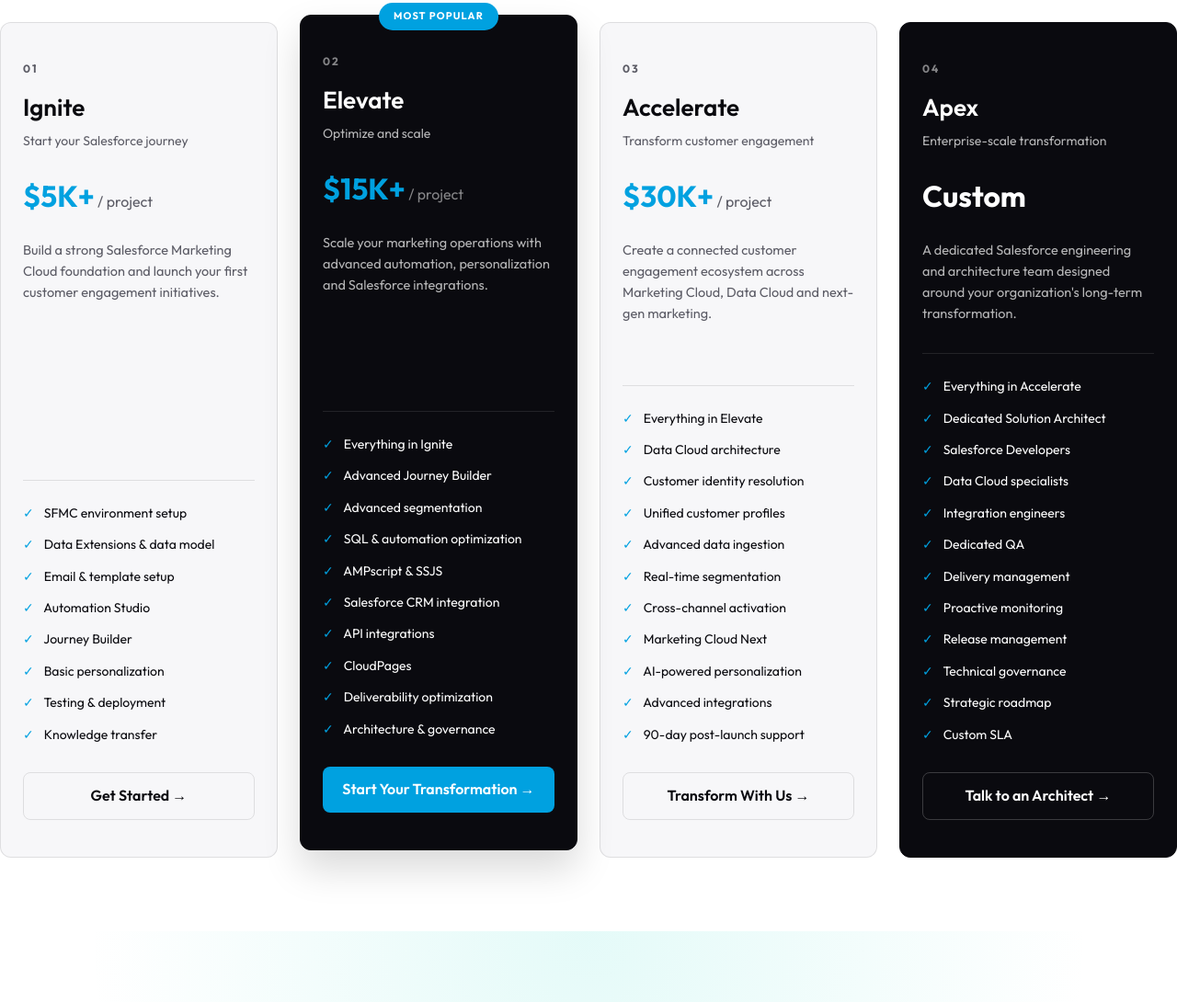
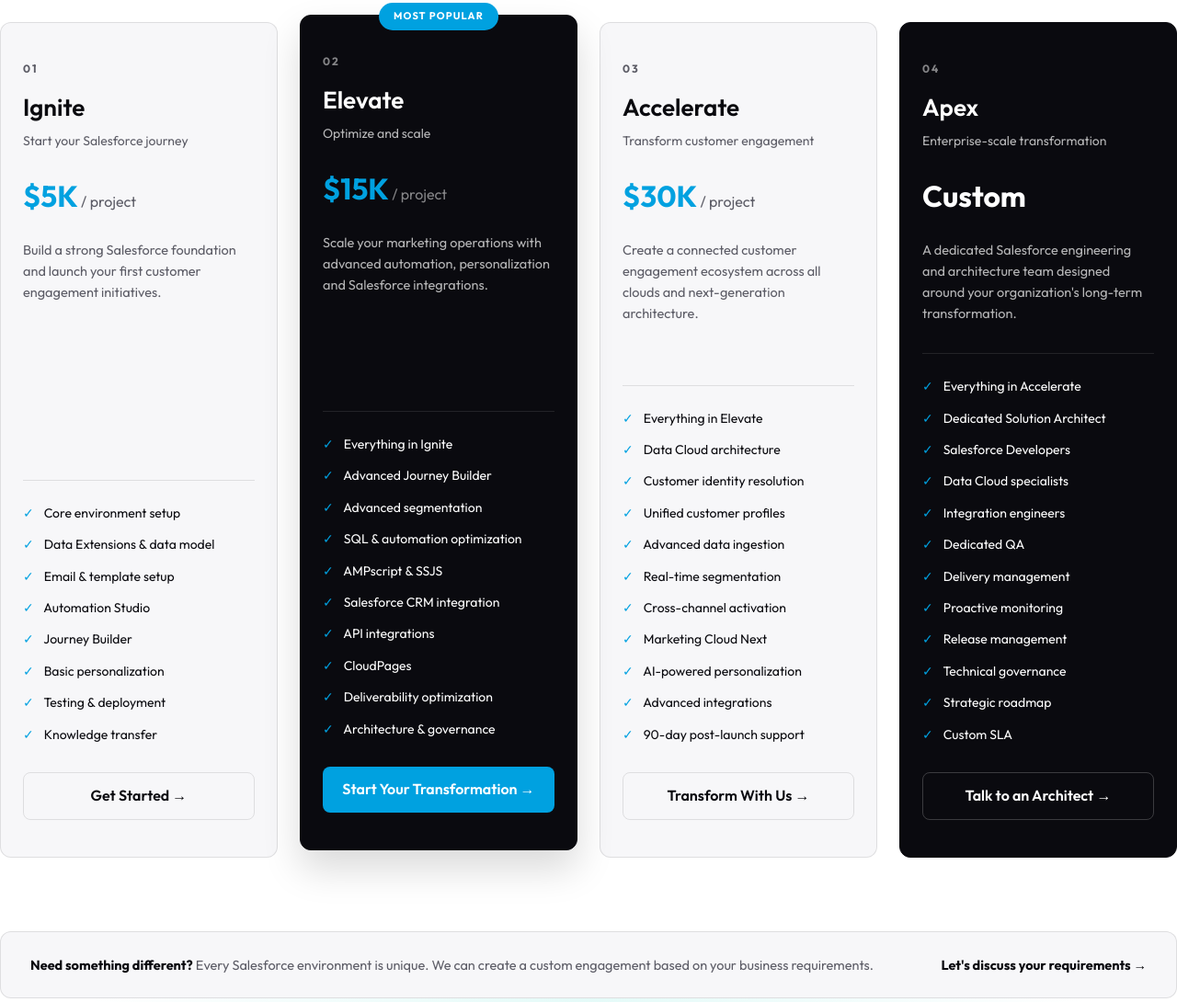
Before and after one commit to YashParkhi07/blazrs, a website: page salesforce.html in a window 1280 px wide. Shown: the part 4214-5304 px from the top of the page at 92% size. Drawn offline with Linux system fonts and the light colour scheme.

Commit message:
Generalize pricing descriptions, remove + signs, and add footer note

```diff
--- a/salesforce.html
+++ b/salesforce.html
@@ -223,12 +223,12 @@
           <h4 style="font-size: 26px; color: var(--paper); margin-bottom: 4px; font-weight: 600;">Ignite</h4>
           <p style="font-size: 14px; color: var(--grey); margin-bottom: 24px;">Start your Salesforce journey</p>
 
-          <p style="font-size: 32px; font-weight: 700; color: var(--cyan); margin-bottom: 20px;">$5K+<span style="font-size: 16px; color: var(--grey); font-weight: 400;"> / project</span></p>
-          <p style="font-size: 14.5px; color: var(--grey); line-height: 1.6; margin-bottom: 32px; flex-grow: 1;">Build a strong Salesforce Marketing Cloud foundation and launch your first customer engagement initiatives.</p>
+          <p style="font-size: 32px; font-weight: 700; color: var(--cyan); margin-bottom: 20px;">$5K<span style="font-size: 16px; color: var(--grey); font-weight: 400;"> / project</span></p>
+          <p style="font-size: 14.5px; color: var(--grey); line-height: 1.6; margin-bottom: 32px; flex-grow: 1;">Build a strong Salesforce foundation and launch your first customer engagement initiatives.</p>
 
           <div style="border-top: 1px solid var(--line); padding-top: 24px; margin-bottom: 30px;">
             <ul style="list-style: none; padding: 0; color: var(--paper); font-size: 14px; display: flex; flex-direction: column; gap: 12px;">
-              <li><span style="color: var(--cyan); margin-right: 8px;">✓</span> SFMC environment setup</li>
+              <li><span style="color: var(--cyan); margin-right: 8px;">✓</span> Core environment setup</li>
               <li><span style="color: var(--cyan); margin-right: 8px;">✓</span> Data Extensions & data model</li>
               <li><span style="color: var(--cyan); margin-right: 8px;">✓</span> Email & template setup</li>
               <li><span style="color: var(--cyan); margin-right: 8px;">✓</span> Automation Studio</li>
@@ -248,7 +248,7 @@
           <h4 style="font-size: 26px; color: #fff; margin-bottom: 4px; font-weight: 600;">Elevate</h4>
           <p style="font-size: 14px; color: rgba(255,255,255,0.7); margin-bottom: 24px;">Optimize and scale</p>
 
-          <p style="font-size: 32px; font-weight: 700; color: var(--cyan); margin-bottom: 20px;">$15K+<span style="font-size: 16px; color: rgba(255,255,255,0.5); font-weight: 400;"> / project</span></p>
+          <p style="font-size: 32px; font-weight: 700; color: var(--cyan); margin-bottom: 20px;">$15K<span style="font-size: 16px; color: rgba(255,255,255,0.5); font-weight: 400;"> / project</span></p>
           <p style="font-size: 14.5px; color: rgba(255,255,255,0.7); line-height: 1.6; margin-bottom: 32px; flex-grow: 1;">Scale your marketing operations with advanced automation, personalization and Salesforce integrations.</p>
 
           <div style="border-top: 1px solid rgba(255,255,255,0.1); padding-top: 24px; margin-bottom: 30px;">
@@ -274,8 +274,8 @@
           <h4 style="font-size: 26px; color: var(--paper); margin-bottom: 4px; font-weight: 600;">Accelerate</h4>
           <p style="font-size: 14px; color: var(--grey); margin-bottom: 24px;">Transform customer engagement</p>
 
-          <p style="font-size: 32px; font-weight: 700; color: var(--cyan); margin-bottom: 20px;">$30K+<span style="font-size: 16px; color: var(--grey); font-weight: 400;"> / project</span></p>
-          <p style="font-size: 14.5px; color: var(--grey); line-height: 1.6; margin-bottom: 32px; flex-grow: 1;">Create a connected customer engagement ecosystem across Marketing Cloud, Data Cloud and next-gen marketing.</p>
+          <p style="font-size: 32px; font-weight: 700; color: var(--cyan); margin-bottom: 20px;">$30K<span style="font-size: 16px; color: var(--grey); font-weight: 400;"> / project</span></p>
+          <p style="font-size: 14.5px; color: var(--grey); line-height: 1.6; margin-bottom: 32px; flex-grow: 1;">Create a connected customer engagement ecosystem across all clouds and next-generation architecture.</p>
 
           <div style="border-top: 1px solid var(--line); padding-top: 24px; margin-bottom: 30px;">
             <ul style="list-style: none; padding: 0; color: var(--paper); font-size: 14px; display: flex; flex-direction: column; gap: 12px;">
@@ -325,6 +325,11 @@
 
       </div>
 
+      <div style="background: var(--panel); border: 1px solid var(--line); border-radius: 12px; padding: 24px 32px; display: flex; align-items: center; justify-content: space-between; gap: 24px; flex-wrap: wrap;">
+        <p style="margin: 0; color: var(--grey); font-size: 14.5px; line-height: 1.6;"><strong style="color: var(--paper);">Need something different?</strong> Every Salesforce environment is unique. We can create a custom engagement based on your business requirements.</p>
+        <a href="#cta" style="color: var(--paper); font-size: 14.5px; font-weight: 700; text-decoration: none; white-space: nowrap;">Let's discuss your requirements →</a>
+      </div>
+
 
   <section class="cta" id="cta">
     <div class="wrap">
```
